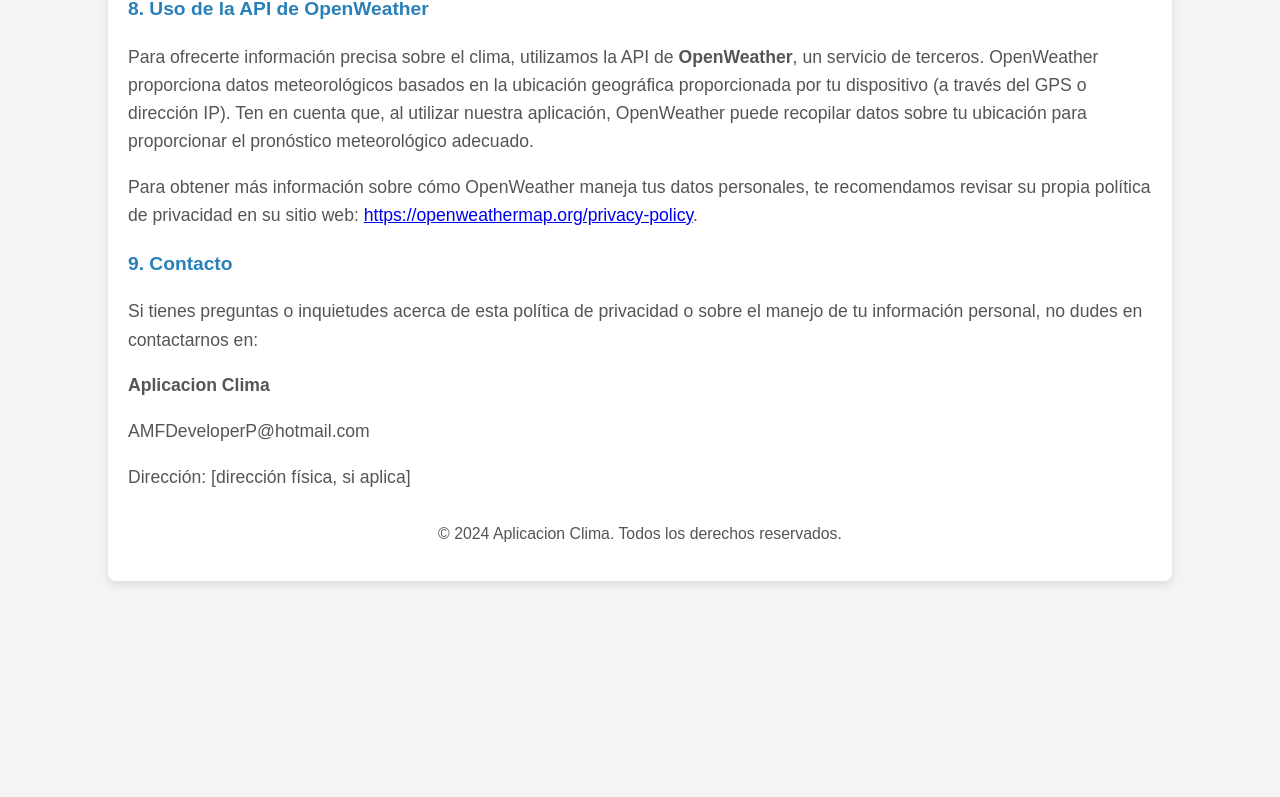
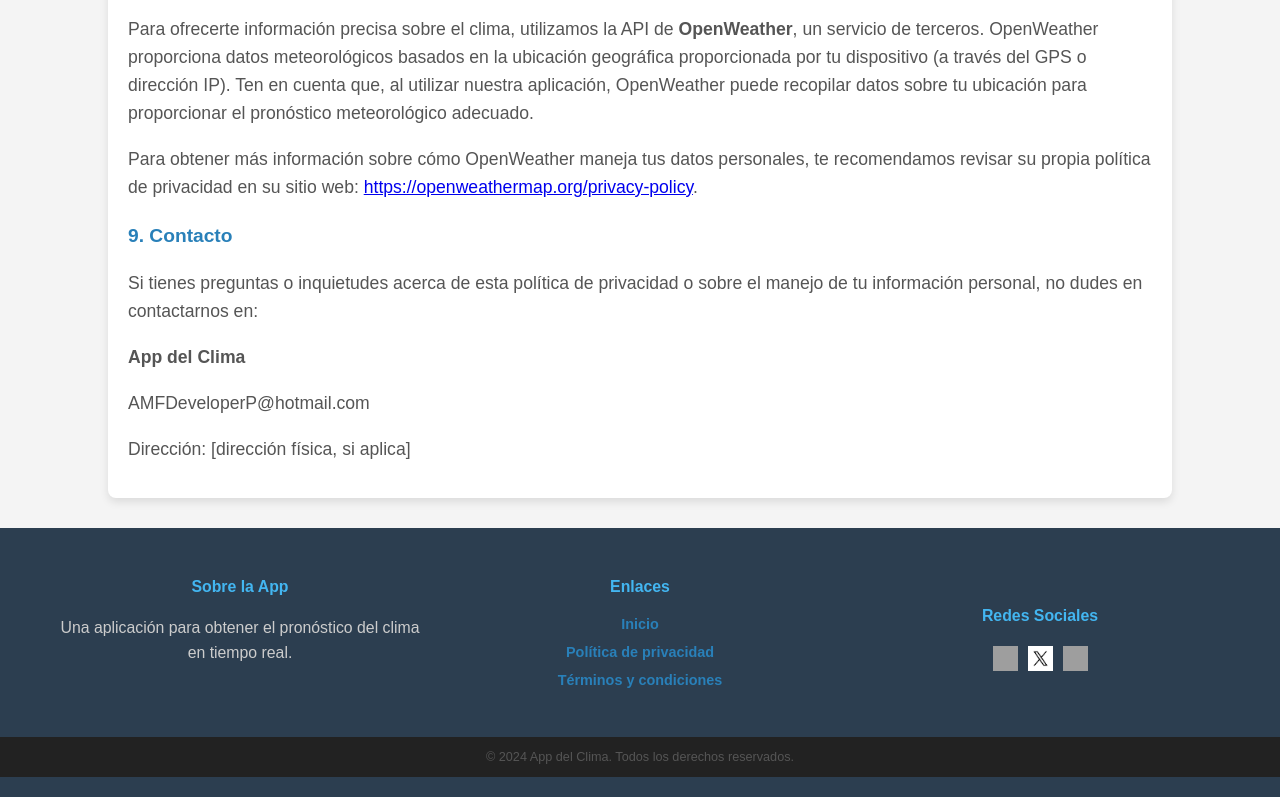
Before and after one commit to Albertomfu/clima-app, a plain HTML site: page politicaPrivacidad.html in a window 1280 px wide. Shown: the part 1616-2413 px from the top of the page. Before the commit the page ends 2217 px from the top, so only its background shows below. Drawn offline with Linux system fonts and the light colour scheme; grey boxes are pictures that could not be loaded.

Commit message:
implementando el footer en privacidad

```diff
--- a/politicaPrivacidad.html
+++ b/politicaPrivacidad.html
@@ -3,6 +3,7 @@
   <head>
     <meta charset="UTF-8" />
     <meta name="viewport" content="width=device-width, initial-scale=1.0" />
+    <link rel="stylesheet" href="privacidad.css" />
     <link
       href="https://cdnjs.cloudflare.com/ajax/libs/font-awesome/6.0.0-beta3/css/all.min.css"
       rel="stylesheet"
@@ -13,70 +14,6 @@
       type="image/x-icon"
     />
     <title>Política de Privacidad</title>
-    <style>
-      body {
-        font-family: Arial, sans-serif;
-        background-color: #f4f4f4;
-        color: #333;
-        line-height: 1.6;
-        margin: 0;
-        padding: 0;
-      }
-
-      .container {
-        width: 80%;
-        max-width: 1200px;
-        margin: 20px auto;
-        background-color: #fff;
-        padding: 20px;
-        border-radius: 8px;
-        box-shadow: 0 4px 8px rgba(0, 0, 0, 0.1);
-      }
-
-      h1,
-      h2 {
-        color: #2c3e50;
-        text-align: center;
-      }
-
-      p {
-        margin-bottom: 15px;
-        font-size: 1.1em;
-        color: #555;
-      }
-
-      ul {
-        list-style-type: none;
-        padding: 0;
-      }
-
-      ul li {
-        margin-bottom: 10px;
-      }
-
-      .section-title {
-        font-size: 1.2em;
-        font-weight: bold;
-        color: #2980b9;
-        margin-top: 20px;
-      }
-
-      .footer {
-        text-align: center;
-        font-size: 0.9em;
-        color: #777;
-        margin-top: 30px;
-      }
-
-      .footer a {
-        color: #2980b9;
-        text-decoration: none;
-      }
-
-      .footer a:hover {
-        text-decoration: underline;
-      }
-    </style>
   </head>
   <body>
     <div class="container">
@@ -86,7 +23,7 @@
       </p>
 
       <p>
-        En <strong>Aplicacion Clima</strong>, nos comprometemos a proteger tu
+        En <strong>App del Clima</strong>, nos comprometemos a proteger tu
         privacidad. Esta política de privacidad explica cómo recopilamos,
         usamos, compartimos y protegemos tu información personal cuando utilizas
         nuestra aplicación de clima y sus servicios relacionados.
@@ -220,14 +157,68 @@
         o sobre el manejo de tu información personal, no dudes en contactarnos
         en:
       </p>
-      <p><strong>Aplicacion Clima</strong></p>
+      <p><strong>App del Clima</strong></p>
       <p>AMFDeveloperP@hotmail.com</p>
       <p>Dirección: [dirección física, si aplica]</p>
-
-      <div class="footer">
-        <p>&copy; 2024 Aplicacion Clima. Todos los derechos reservados.</p>
+    </div>
+    <footer class="footer">
+      <div class="footer-container">
+        <div class="footer-about">
+          <h3>Sobre la App</h3>
+          <p>
+            Una aplicación para obtener el pronóstico del clima en tiempo real.
+          </p>
+        </div>
+        <div class="footer-links">
+          <h3>Enlaces</h3>
+          <ul>
+            <li><a href="http://127.0.0.7:5500/index.html">Inicio</a></li>
+            <li>
+              <a href="http://127.0.0.7:5500/politicaPrivacidad.html"
+                >Política de privacidad</a
+              >
+            </li>
+            <li><a href="#">Términos y condiciones</a></li>
+          </ul>
+        </div>
+        <div class="footer-social">
+          <h3>Redes Sociales</h3>
+          <div class="social-icons">
+            <a
+              href="https://www.facebook.com"
+              target="_blank"
+              class="social-icon"
+            >
+              <img
+                src="https://upload.wikimedia.org/wikipedia/commons/5/51/Facebook_f_logo_%282019%29.svg"
+                alt="Facebook"
+              />
+            </a>
+            <a
+              href="https://www.twitter.com"
+              target="_blank"
+              class="social-icon"
+            >
+              <!-- <i class="fab fa-x" style="font-size: 27px; color: black"></i> -->
+              <img src="/img/sl_z_072523_61700_05.jpg" alt="imagen x" />
+            </a>
+            <a
+              href="https://www.instagram.com"
+              target="_blank"
+              class="social-icon"
+            >
+              <img
+                src="https://upload.wikimedia.org/wikipedia/commons/9/95/Instagram_logo_2022.svg"
+                alt="Instagram"
+              />
+            </a>
+          </div>
+        </div>
       </div>
-    </div>
+      <div class="footer-bottom">
+        <p>&copy; 2024 App del Clima. Todos los derechos reservados.</p>
+      </div>
+    </footer>
     <script>
       function obtenerFechaActual() {
         const fecha = new Date();
--- /dev/null
+++ b/privacidad.css
@@ -0,0 +1,180 @@
+/* -------FOOTER------------- */
+
+/* Estilos generales para el footer */
+.footer {
+  background-color: #2c3e50; /* Fondo oscuro */
+  color: #fff; /* Texto blanco */
+  padding: 20px 0; /* Reducir el padding superior e inferior */
+  font-size: 0.9em; /* Reducir el tamaño de la fuente */
+  text-align: left;
+  width: 100%; /* Asegura que el footer ocupe todo el ancho */
+  position: relative; /* Asegura que no haya problemas con el alineado */
+  margin-top: 20px;
+}
+
+.footer-container {
+  display: flex;
+  flex-wrap: wrap;
+  justify-content: space-between;
+  max-width: 1200px; /* El footer aún tiene un máximo de ancho para que no se vea demasiado grande */
+  margin: 0 auto;
+}
+
+.footer-about,
+.footer-links,
+.footer-social {
+  flex: 1;
+  margin: 10px;
+  min-width: 250px;
+}
+
+.footer-about h3,
+.footer-links h3,
+.footer-social h3 {
+  font-size: 1.1em;
+  margin-bottom: 8px;
+  color: #43b6f1;
+}
+
+.footer-about p {
+  color: #ccc;
+}
+
+.footer-links ul {
+  list-style: none;
+  padding: 0;
+}
+
+.footer-links li {
+  margin: 5px 0; /* Reducir espacio entre los enlaces */
+}
+
+.footer-links a {
+  color: #fff;
+  text-decoration: none;
+  font-weight: bold;
+  transition: color 0.3s ease;
+}
+
+.footer-links a:hover {
+  color: #43b6f1;
+}
+
+.footer-social {
+  display: flex;
+  flex-direction: column; /* Asegura que los iconos y el título estén apilados */
+  align-items: center; /* Centra los elementos horizontalmente */
+  justify-content: center; /* Asegura que todo esté centrado */
+  text-align: center; /* Asegura que el título también esté centrado */
+}
+
+.footer-social .social-icons {
+  display: flex;
+  justify-content: center; /* Centra los iconos en el contenedor */
+  gap: 10px; /* Reducir el espacio entre los iconos */
+  margin-top: 10px; /* Espaciado opcional entre el título y los iconos */
+}
+
+.social-icon img {
+  width: 25px; /* Reducir el tamaño de los iconos */
+  height: 25px;
+  transition: transform 0.3s ease;
+}
+
+.social-icon img:hover {
+  transform: scale(1.1); /* Agregar un pequeño efecto de hover */
+}
+
+.footer-bottom {
+  text-align: center;
+  padding: 10px 0; /* Reducir el padding */
+  background-color: #222;
+  margin-top: 20px;
+  font-size: 0.8em; /* Reducir el tamaño de la fuente */
+}
+
+.footer-bottom p {
+  margin: 0;
+}
+
+/* Media Queries para hacer el footer responsivo */
+@media (max-width: 768px) {
+  .footer-container {
+    flex-direction: column;
+    align-items: center;
+  }
+
+  .footer-about,
+  .footer-links,
+  .footer-social {
+    min-width: 100%;
+    text-align: center;
+  }
+
+  .footer-social .social-icons {
+    justify-content: center;
+  }
+}
+
+body {
+  font-family: Arial, sans-serif;
+  background-color: #f4f4f4;
+  color: #333;
+  line-height: 1.6;
+  margin: 0;
+  padding: 0;
+}
+
+.container {
+  width: 80%;
+  max-width: 1200px;
+  margin: 20px auto;
+  background-color: #fff;
+  padding: 20px;
+  border-radius: 8px;
+  box-shadow: 0 4px 8px rgba(0, 0, 0, 0.1);
+}
+
+h1,
+h2 {
+  color: #2c3e50;
+  text-align: center;
+}
+
+p {
+  margin-bottom: 15px;
+  font-size: 1.1em;
+  color: #555;
+}
+
+ul {
+  list-style-type: none;
+  padding: 0;
+}
+
+ul li {
+  margin-bottom: 10px;
+}
+
+.section-title {
+  font-size: 1.2em;
+  font-weight: bold;
+  color: #2980b9;
+  margin-top: 20px;
+}
+
+.footer {
+  text-align: center;
+  font-size: 0.9em;
+  color: #777;
+  margin-top: 30px;
+}
+
+.footer a {
+  color: #2980b9;
+  text-decoration: none;
+}
+
+.footer a:hover {
+  text-decoration: underline;
+}
```
Also changed, not shown: index.html (+1 -1 lines).
